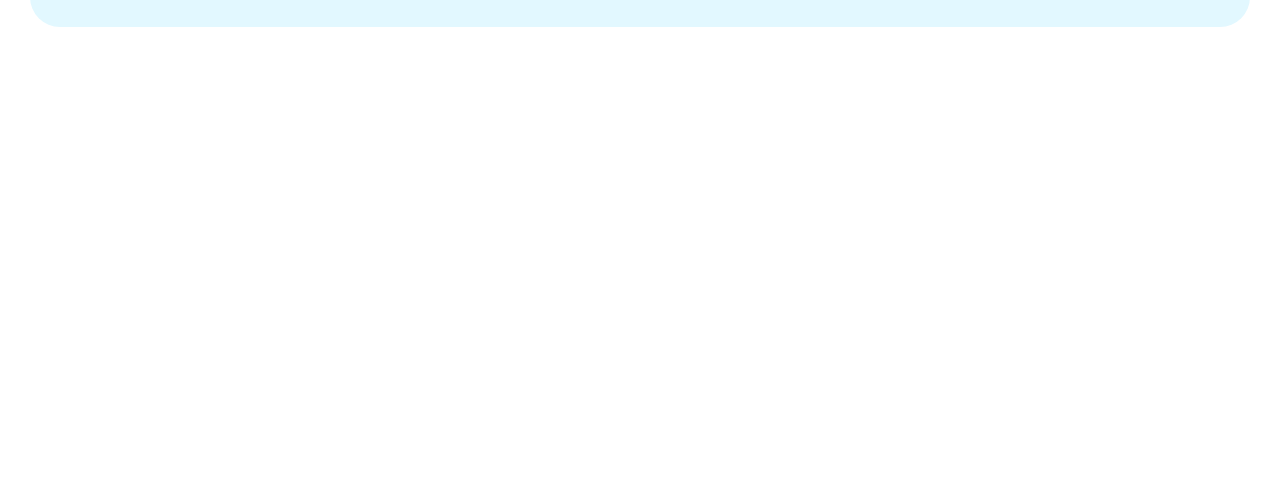
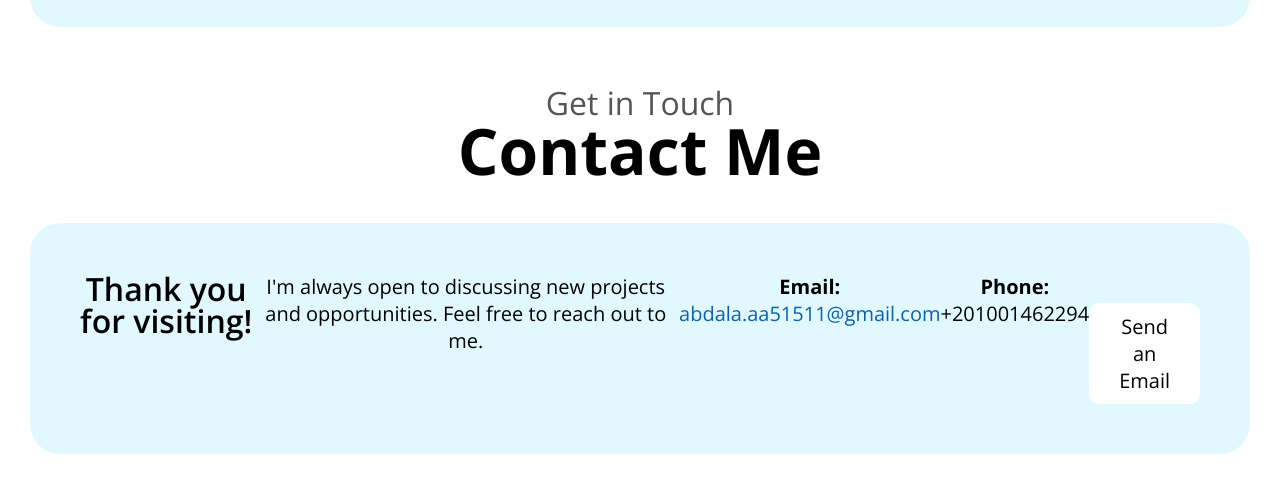
Before and after one commit to ab812x/portfolio, a plain HTML site: page index.html in a window 1280 px wide. Shown: the part 2840-3324 px from the top of the page. Before the commit the page ends 2897 px from the top, so only its background shows below. Drawn offline with nearby package versions, Linux system fonts and the light colour scheme.

Commit message:
added contact me and thank you message

```diff
--- a/index.html
+++ b/index.html
@@ -26,9 +26,7 @@
           <li><a href="#skills">Skills</a></li>
           <li><a href="#projects">Projects</a></li>
           <li>
-            <a href="mailto:abdala.aa51511@gmail.com" class="button"
-              >Contact Me</a
-            >
+            <a href="#contact" class="button">Contact Me</a>
           </li>
         </ul>
         <a href="#" class="mobile-toggle" onclick="toggleMobileMenu()"
@@ -219,8 +217,8 @@
           <div class="left-column">
             <h3>My Projects</h3>
             <ul>
-              <li><a href="https://jammming-ab812x.netlify.app/" target="_blank">Jamming</a></li>
-              <li><a href="https://github.com/ab812x/mixedMessages" target="_blank">Mixed Messages</a></li>
+              <li><a href="https://jammming-project-link.com" target="_blank">Jamming</a></li>
+              <li><a href="https://mixed-messages-project-link.com" target="_blank">Mixed Messages</a></li>
               <li><a href="#" target="_blank">My Portfolio</a></li>
             </ul>
           </div>
@@ -230,6 +228,23 @@
           </div>
         </div>
       </section>
+
+      <section id="contact" class="skills container">
+        <h2>
+            <small>Get in Touch</small>
+            Contact Me
+        </h2>
+        <div class="holder-blue" style="text-align: center; padding: 50px;">
+            <h3>Thank you for visiting!</h3>
+            <p style="margin-bottom: 20px;">I'm always open to discussing new projects and opportunities. Feel free to reach out to me.</p>
+            <p><strong>Email:</strong> <a href="mailto:abdala.aa51511@gmail.com">abdala.aa51511@gmail.com</a></p>
+            <p><strong>Phone:</strong> +201001462294</p>
+            <div class="call-to-action" style="margin-top: 30px;">
+                <a href="mailto:abdala.aa51511@gmail.com" class="button white">Send an Email</a>
+            </div>
+        </div>
+      </section>
+
     </main>
   </body>
 </html>
```
